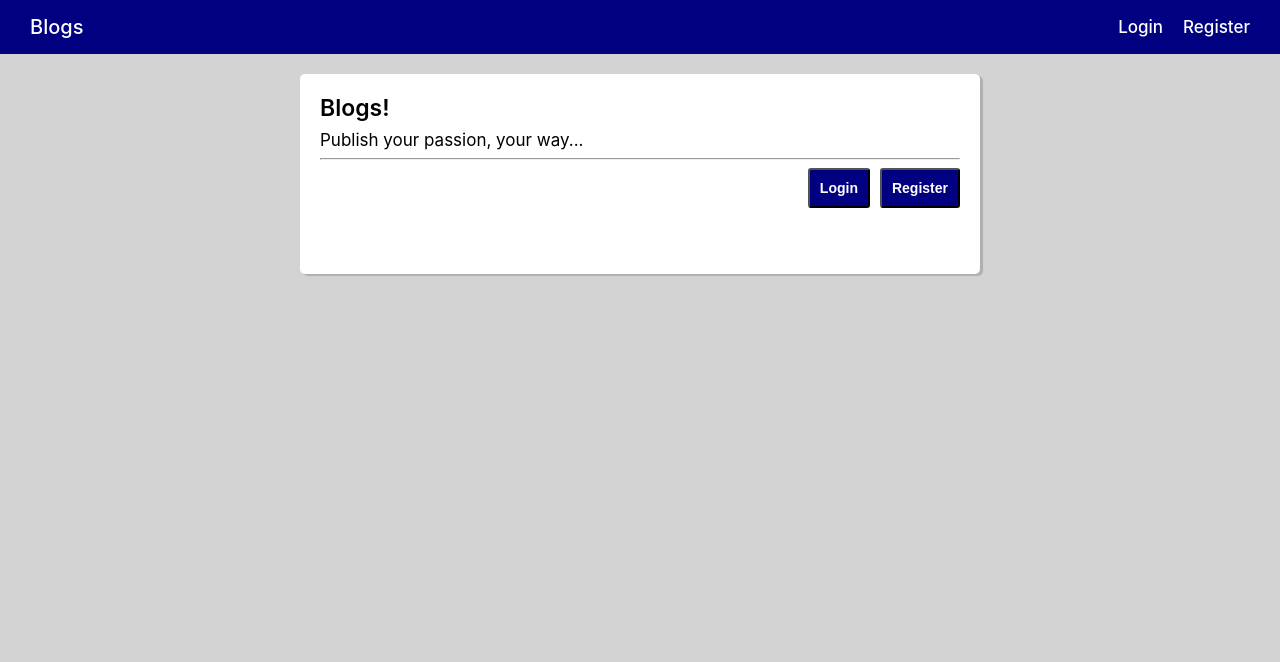
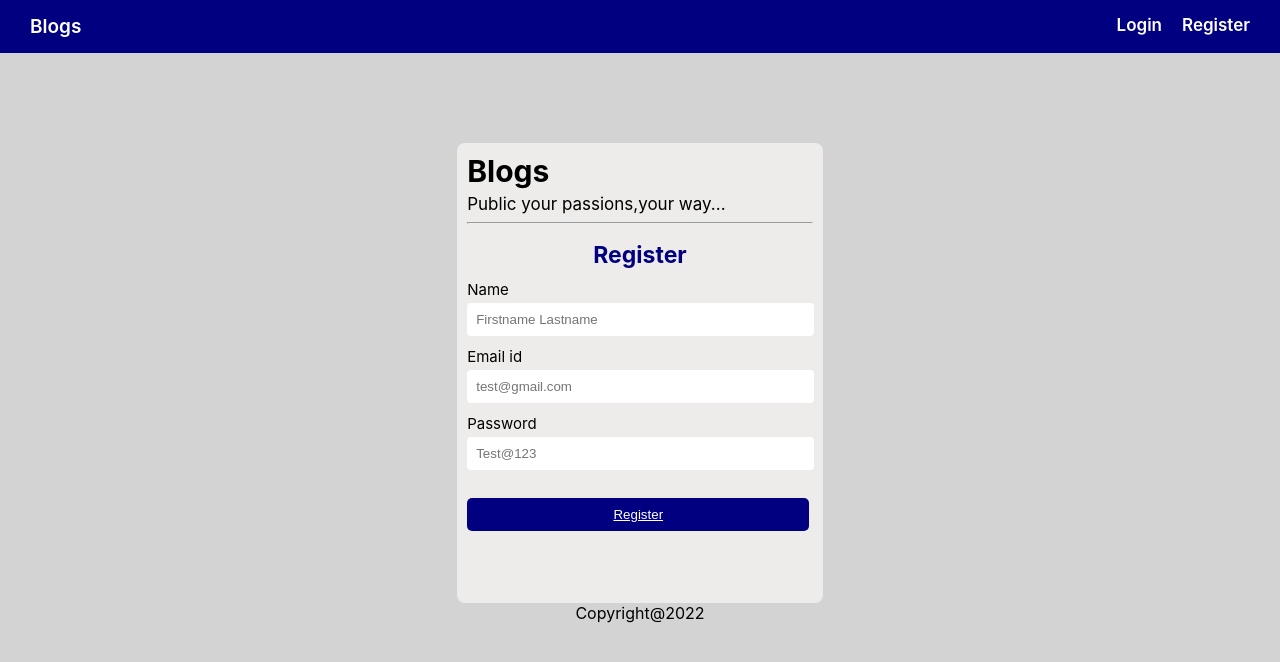
Before and after one commit to AnamikaKute/blogs-app, a React (Create React App) app: page / in a window 1280 px wide. Shown: the top 662 px of the page. Built offline with nearby package versions, Linux system fonts and the light colour scheme.

Commit message:
registration page completed

```diff
--- a/src/App.js
+++ b/src/App.js
@@ -1,10 +1,10 @@
 import logo from './logo.svg';
 import './App.css';
-import Dashboard from './Component/Dashboard/Dashboard';
+import Register from './Component/Register/Register';
 
 function App() {
   return (
-  <Dashboard
+  <Register
   />
 
 
--- /dev/null
+++ b/src/Component/Register/Register.css
@@ -0,0 +1,81 @@
+.mainSectionOfRegisterationPage{
+     height: 100vh;
+    margin: 0px;
+    background-color: lightgray;
+}
+
+.headerSectionOfRegisterationPage{
+    display: flex;
+    padding: 15px 30px;
+    background-color: navy;
+    color: white;
+    justify-content: space-between;
+}
+.leftSectionTitle{
+    font-size: 19px;
+    font-weight: 600;
+}
+.rightSectionTitles{
+    font-size: 17px;
+    font-weight: 600;
+}
+.loginAndRegisterSection{
+display:flex;
+gap:20px;
+
+}
+.registrationBox{
+    margin: auto;
+    width: 27%;
+    height: 55vh;
+    background-color:rgb(237, 236, 235);
+    margin-top: 7%;
+    padding: 10px;
+    border-radius: 8px;
+    flex: 5;
+}
+.titleOfRegisterationPage{
+font-size: 30px;
+font-weight: 700;
+margin-bottom: 5px;
+}
+.subTitleOfRegisterationPage{
+font-size: 17px;
+}
+.titleRegister{
+    font-size: 23px;
+    font-weight: 700;
+    color:navy;
+    text-align: center;
+    margin-top: 17px;
+    margin-bottom: 10px;
+}
+.labelsOfInputFields{
+    font-size: 15px;
+
+}
+.placeholderFieldOfRegisterPage{
+    margin-top: 4px;
+    padding: 9px;
+    width: 95%;
+    border: none;
+    border-radius: 4px;
+    margin-bottom: 10px;
+
+}
+.btnRegister{
+    width: 99%;
+    padding: 9px;
+    background-color: navy;
+    border-radius: 5px;
+    border: none;
+    color:white;
+    text-decoration: underline;
+}
+.btnSectionOfRegisterationPage{
+    margin-top: 18px;
+}
+.footerNote{
+   text-align: center;
+
+}
--- /dev/null
+++ b/src/Component/Register/Register.js
@@ -0,0 +1,32 @@
+import './Register.css';
+function Register(){
+    return(
+        <div className='mainSectionOfRegisterationPage'>
+            <div className='headerSectionOfRegisterationPage'>
+                <div className='leftSectionTitle'>Blogs</div>
+                <div className='loginAndRegisterSection'>
+                    <div className='rightSectionTitles'>Login</div>
+                    <div className='rightSectionTitles'>Register</div>
+
+                </div>
+
+            </div>
+            <div  className='registrationBox'>
+            <div className='titleOfRegisterationPage'>Blogs</div>
+            <div className='subTitleOfRegisterationPage'>Public your passions,your way...</div>
+            <hr/>
+            <div className='titleRegister'>Register</div>
+            <div><label className='labelsOfInputFields'>Name</label></div>
+            <div> <input type='text' placeholder='Firstname Lastname' className='placeholderFieldOfRegisterPage'></input></div>
+            <div><label className='labelsOfInputFields'>Email id</label></div>
+            <div><input type='email' placeholder='test@gmail.com' className='placeholderFieldOfRegisterPage'></input></div>
+            <div><label className='labelsOfInputFields'>Password</label></div>
+            <div><input type='password' placeholder='Test@123' className='placeholderFieldOfRegisterPage'></input></div>
+            <div className='btnSectionOfRegisterationPage'><button className='btnRegister'>Register</button></div>
+
+            </div>
+            <footer className='footerNote'>Copyright@2022</footer>
+        </div>
+    )
+}
+export default Register;
```
Also changed, not shown: src/Component/Login/Login.js (deleted, +0 -9 lines), src/Component/Login/Login.css (deleted).
